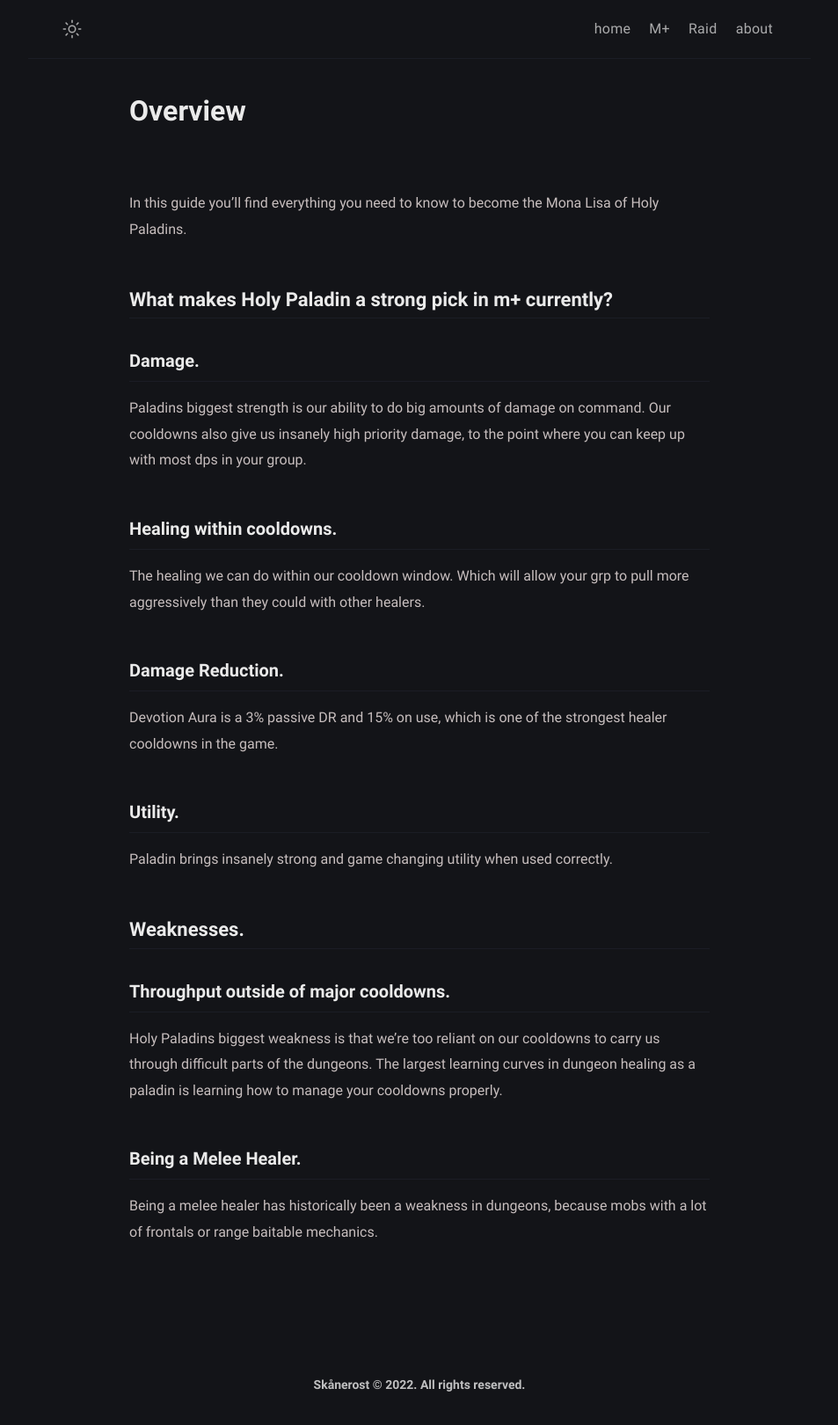
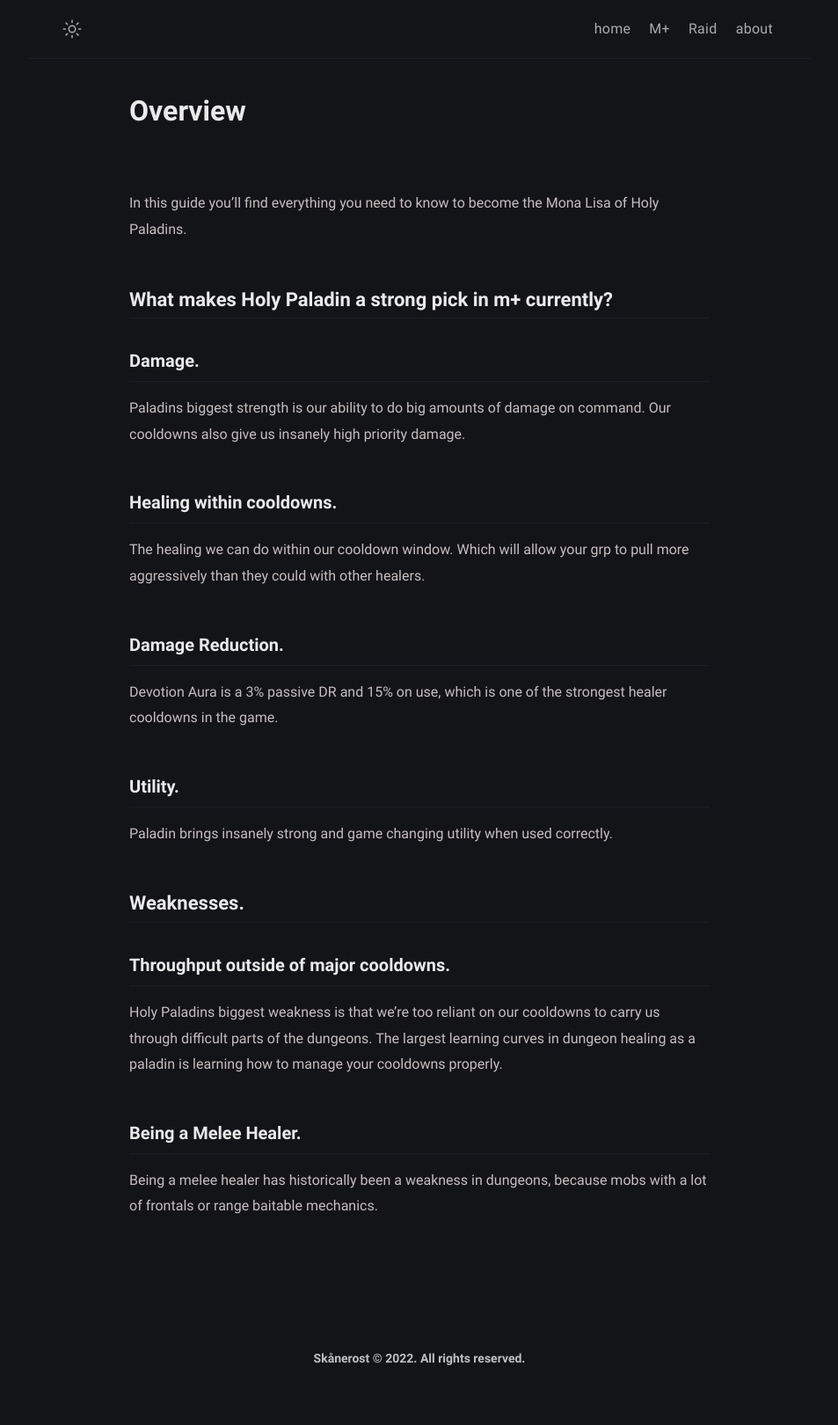
Before and after one commit to BetterThanWowhead/BetterThanWowhead.github.io, a Jekyll site: the page built from pages/M+/index.md, in a window 1280 px wide. Shown: the whole page at 88% size, without its empty margins (163-1116 px from the left). Built offline with Jekyll 4.4.1, drawn with Linux system fonts in a browser that asks for light colours; after the commit the page ends 1591 px from its top, so only the background shows below that.

Commit message:
Update index.md

```diff
--- a/pages/M+/index.md
+++ b/pages/M+/index.md
@@ -11,7 +11,7 @@ In this guide you'll find everything you need to know to become the Mona Lisa of
 ---
 ### **Damage.**
 
-Paladins biggest strength is our ability to do big amounts of damage on command. Our cooldowns also give us insanely high priority damage, to the point where you can keep up with most dps in your group.
+Paladins biggest strength is our ability to do big amounts of damage on command. Our cooldowns also give us insanely high priority damage.
 
 ### **Healing within cooldowns.**
 
```
